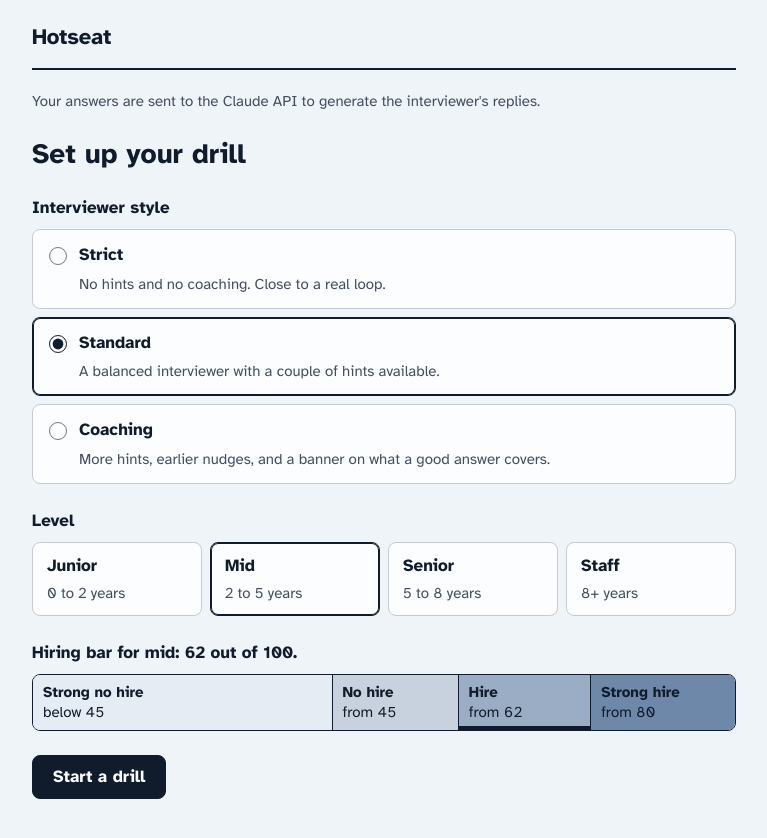
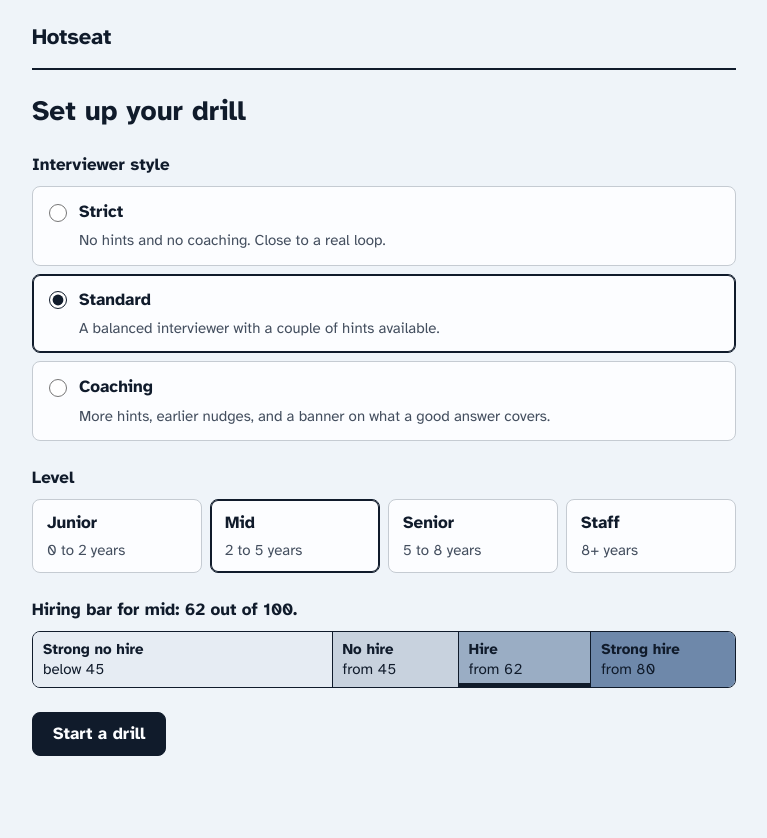
Before and after one commit to salvar3nga/hotseat, a Next.js app: page / in a window 1280 px wide. Shown: the top 838 px of the page, without its empty margins (256-1023 px from the left). Built offline with nearby package versions, Linux system fonts and the light colour scheme.

Commit message:
refactor(app): remove the Claude API notice from the page

```diff
--- a/src/app/drill-session.tsx
+++ b/src/app/drill-session.tsx
@@ -219,11 +219,6 @@ export function DrillSession() {
     if (answering) answerBox.current?.focus();
   }, [answering]);
   const answerRemaining = state ? answerRemainingMs(state, now) : null;
-  const privacy = (
-    <p className={`privacy ${state ? "privacy-footer" : "privacy-lead"}`}>
-      Your answers are sent to the Claude API to generate the interviewer&apos;s replies.
-    </p>
-  );
 
   return (
     <div className="app">
@@ -236,8 +231,6 @@ export function DrillSession() {
           </p>
         )}
       </header>
-
-      {!state && privacy}
 
       {!state && resumable && (
         <section className="panel">
@@ -353,8 +346,6 @@ export function DrillSession() {
           <p>Drill complete.</p>
         </section>
       )}
-
-      {state && privacy}
     </div>
   );
 }
--- a/src/app/globals.css
+++ b/src/app/globals.css
@@ -92,20 +92,6 @@ p {
 .session-clock-label {
   color: var(--ink-soft);
   font-weight: 400;
-}
-
-.privacy {
-  color: var(--ink-soft);
-  font-size: 0.9375rem;
-  max-width: 65ch;
-}
-
-.privacy-lead {
-  margin-top: 1.25rem;
-}
-
-.privacy-footer {
-  margin-top: 2.5rem;
 }
 
 .banner {
```
Also changed, not shown: 1 other file (tests, documents, lock files or other folders).
